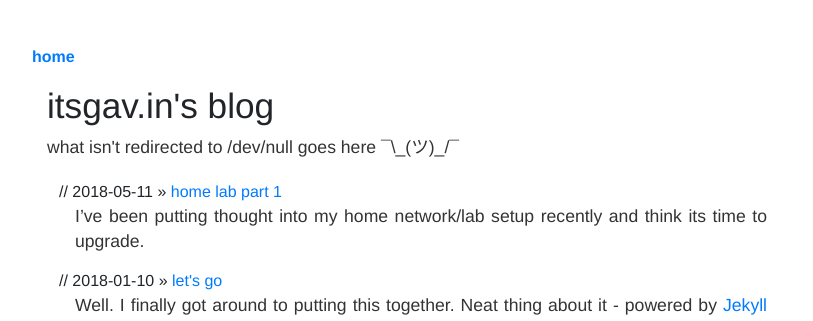
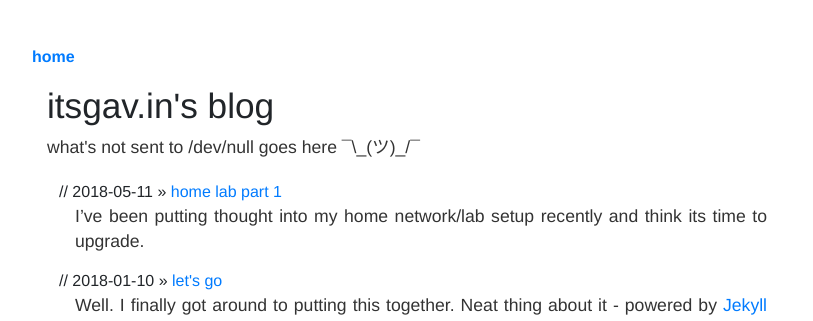
Before and after one commit to nivagator/nivagator.github.io, a Jekyll site: the page built from index.html, in a window 1280 px wide. Shown: the top 321 px of the page, without its empty margins (233-1046 px from the left). Built offline with Jekyll 4.4.1, drawn with Linux system fonts in a browser that asks for light colours.

Commit message:
update index - bd-lead

```diff
--- a/index.html
+++ b/index.html
@@ -4,8 +4,6 @@ title: Nivagator
 ---
 <div class="blurb">
 	<h1 class="bd-titles">itsgav.in's blog</h1>
-	<p class='bd-lead'>what isn't redirected to /dev/null goes here ¯\_(ツ)_/¯</p>
-
-	<p></p>
+	<p class='bd-lead'>what's not sent to /dev/null goes here ¯\_(ツ)_/¯</p>
 </div><!-- /.blurb -->
 {% include postlist.html %}
```
